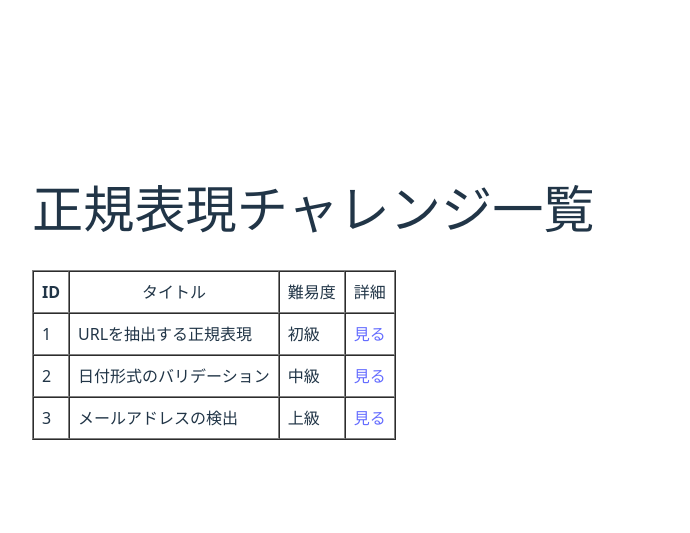
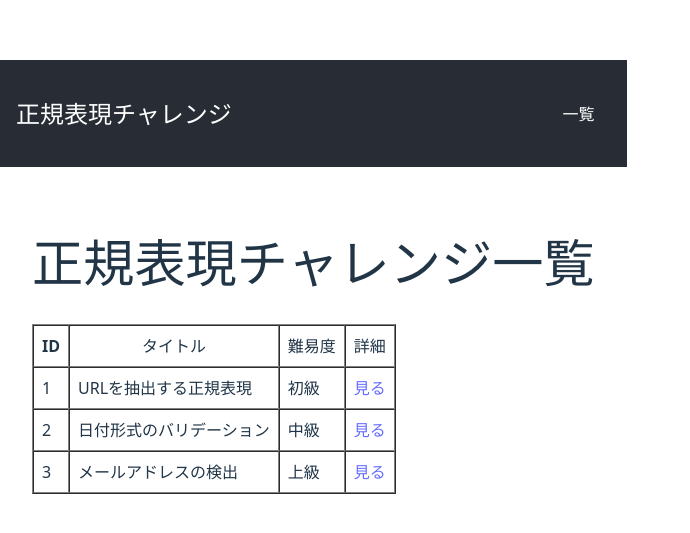
Before and after one commit to ishi720/regex-challenge, a React (Vite) app: page / in a window 1280 px wide. Shown: the part 107-640 px from the top of the page, without its empty margins (0-690 px from the left). Built offline with nearby package versions, Linux system fonts and the light colour scheme.

Commit message:
ヘッダーコンポーネントの追加

```diff
--- /dev/null
+++ b/src/components/Header.tsx
@@ -0,0 +1,22 @@
+import React from 'react';
+import { Link } from 'react-router-dom';
+
+const Header: React.FC = () => {
+  return (
+    <header style={{
+      padding: '1rem',
+      backgroundColor: '#282c34',
+      color: 'white',
+      display: 'flex',
+      justifyContent: 'space-between',
+      alignItems: 'center'
+    }}>
+      <h2>正規表現チャレンジ</h2>
+      <nav>
+        <Link to="/" style={{ color: 'white', marginRight: '1rem' }}>一覧</Link>
+      </nav>
+    </header>
+  );
+};
+
+export default Header;
--- a/src/pages/ListPage.tsx
+++ b/src/pages/ListPage.tsx
@@ -1,9 +1,12 @@
 import React from 'react';
 import { challenges } from '../data/challenges';
 import { Link } from 'react-router-dom';
+import Header from '../components/Header';
 
 const ListPage: React.FC = () => {
   return (
+    <>
+      <Header />
       <div style={{ padding: '2rem' }}>
         <h1>正規表現チャレンジ一覧</h1>
         <table border={1} cellPadding={8} cellSpacing={0}>
@@ -29,6 +32,7 @@ const ListPage: React.FC = () => {
           </tbody>
         </table>
       </div>
+    </>
   );
 };
 
```
Lines whose indentation alone changed are shown as unchanged.
